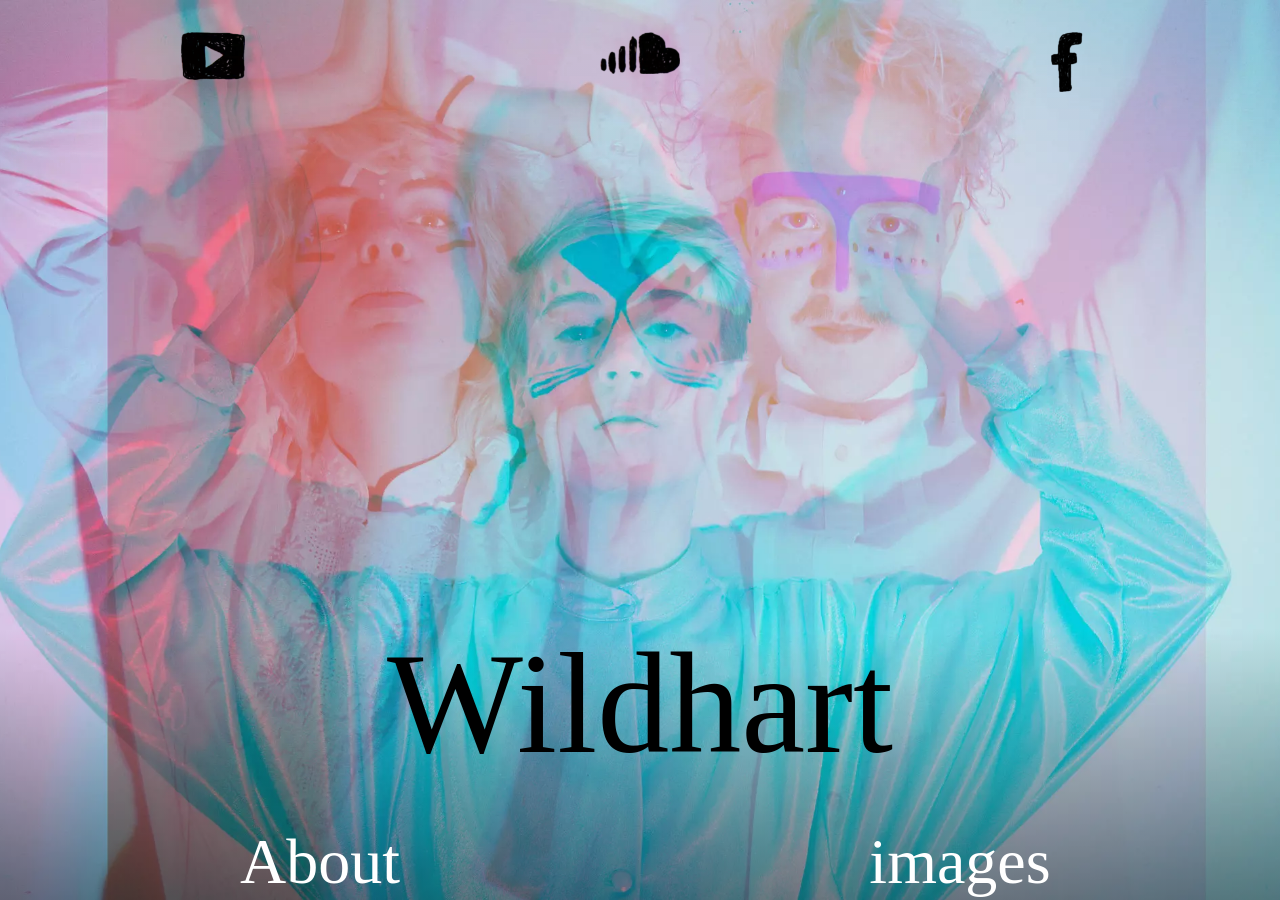
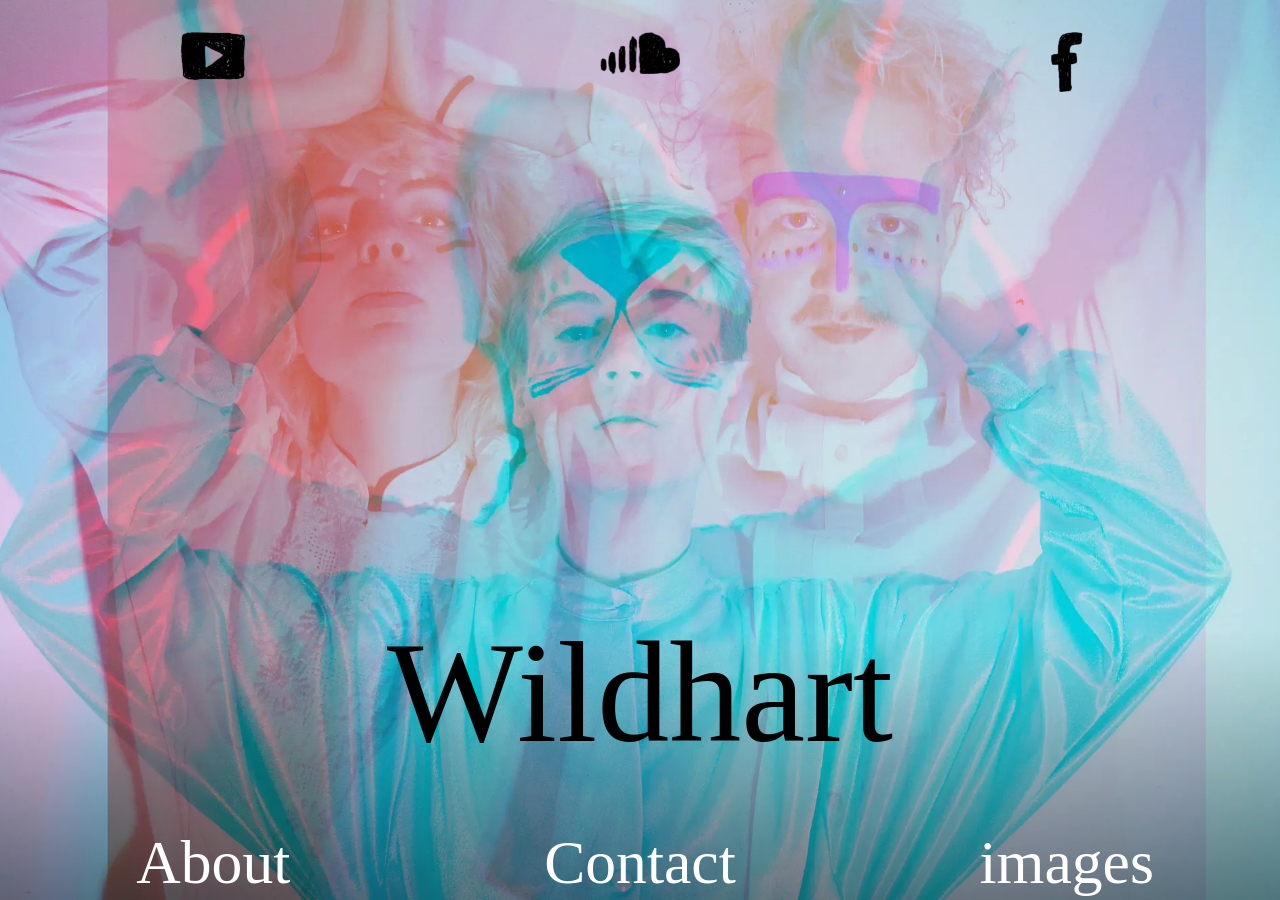
Before and after one commit to fredrikekelund/wildhart.se, a Jekyll site: the page built from index.html, in a window 1280 px wide. Built offline with Jekyll 4.4.1, drawn with Linux system fonts in a browser that asks for light colours.

Commit message:
Added contact section

```diff
--- /dev/null
+++ b/_data/contact.yml
@@ -0,0 +1 @@
+- 'You can get in touch with us directly by e-mailing <a href="mailto:wildhartmusic@gmail.com">wildhartmusic@gmail.com</a>. For bookings, contact <a href="mailto:k@gaphals.se">k@gaphals.se</a>.'
--- a/_layouts/index.html
+++ b/_layouts/index.html
@@ -4,6 +4,7 @@
 
 	<body>
 		<div id="about"></div>
+		<div id="contact"></div>
 		<div id="images"></div>
 
 		<section class="container">
@@ -21,6 +22,7 @@
 			<nav class="site-nav">
 				<ul>
 					<li><a class="about" href="#about">About</a></li>
+					<li><a href="#contact" class="contact">Contact</a></li>
 					<li><a class="images" href="#images">images</a></li>
 				</ul>
 			</nav>
@@ -28,6 +30,15 @@
 			<div class="about-container">
 				<div>
 					{% for paragraph in site.data.description %}
+						<p>{{ paragraph }}</p>
+					{% endfor %}
+					<a class="close" href="#">Close</a>
+				</div>
+			</div>
+
+			<div class="contact-container">
+				<div>
+					{% for paragraph in site.data.contact %}
 						<p>{{ paragraph }}</p>
 					{% endfor %}
 					<a class="close" href="#">Close</a>
--- a/css/wildhart.scss
+++ b/css/wildhart.scss
@@ -129,13 +129,19 @@
 	}
 }
 
+#contact:target ~ .container {
+	.contact-container {
+		@include targeted-container;
+	}
+}
+
 #images:target ~ .container {
 	.images-container {
 		@include targeted-container;
 	}
 }
 
-#about:target ~ .container, #images:target ~ .container {
+#about:target ~ .container, #contact:target ~ .container, #images:target ~ .container {
 	@media screen and (max-height: $short) {
 		.social-links {
 			background-color: fade-out(white, 1);
@@ -147,7 +153,6 @@
 			transition-delay: 0s, $transition-duration;
 		}
 	}
-
 
 	.wildhart-titles {
 		> div, > h1 {
@@ -335,7 +340,7 @@
 	ul {
 		> li {
 			> a {
-				$font-size: 4em;
+				$font-size: 3.85em;
 				$text-shadow: unquote("#{nth($heading-text-shadow-offsets, 1)} 0 #{nth($heading-text-shadow-colors, 1)}");
 
 				@for $i from 2 to (length($heading-text-shadow-colors) + 1) {
@@ -367,9 +372,13 @@
 					}
 				}
 
-				@media screen and (max-width: $narrower) {
+				@media screen and (max-width: $narrow + 100px) {
 					font-size: $font-size / 2;
 					line-height: $nav-height / ($font-size / 1.5);
+				}
+
+				@media screen and (max-width: $narrower) {
+					font-size: $font-size / 2.65;
 				}
 			}
 		}
@@ -405,7 +414,7 @@
 		width: $width;
 
 		$animation-delay: 0s;
-		$bottom: 2.75%;
+		$bottom: 4%;
 		$font-size: 9em;
 
 		@for $i from 1 to 6 {
@@ -439,7 +448,7 @@
 	}
 }
 
-.about-container {
+.about-container, .contact-container {
 	top: 40%;
 
 	> div {
@@ -498,7 +507,7 @@
 	}
 }
 
-.about-container, .images-container {
+.about-container, .contact-container, .images-container {
 	$bg-color: fade-out(hsl(206, 33%, 57%), .5);
 	$bg-gradient: radial-gradient(ellipse at 30% 40% , fade-out($container-bg-color-1, .2), fade-out($container-bg-color-2, .3));
 
```
